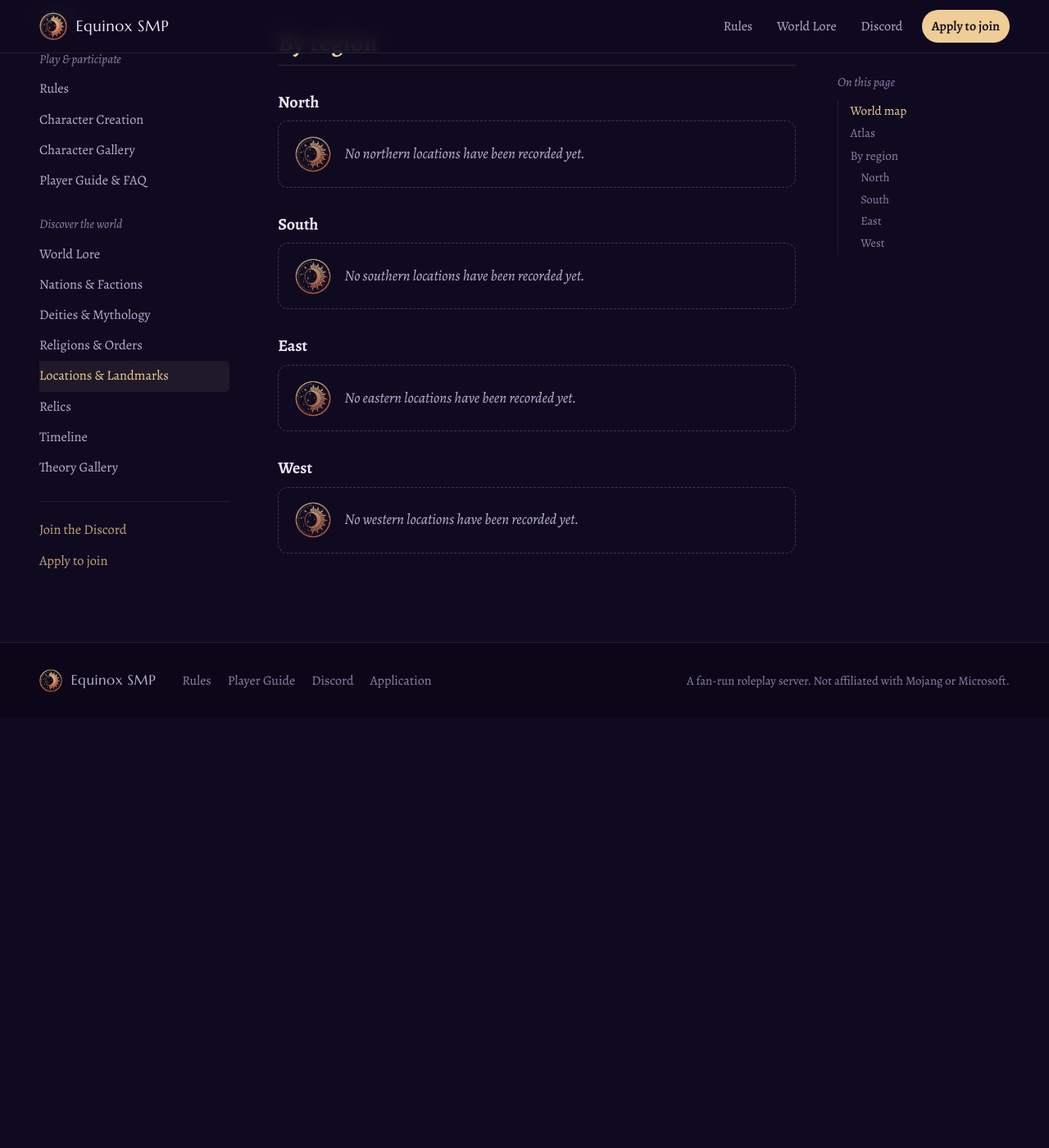
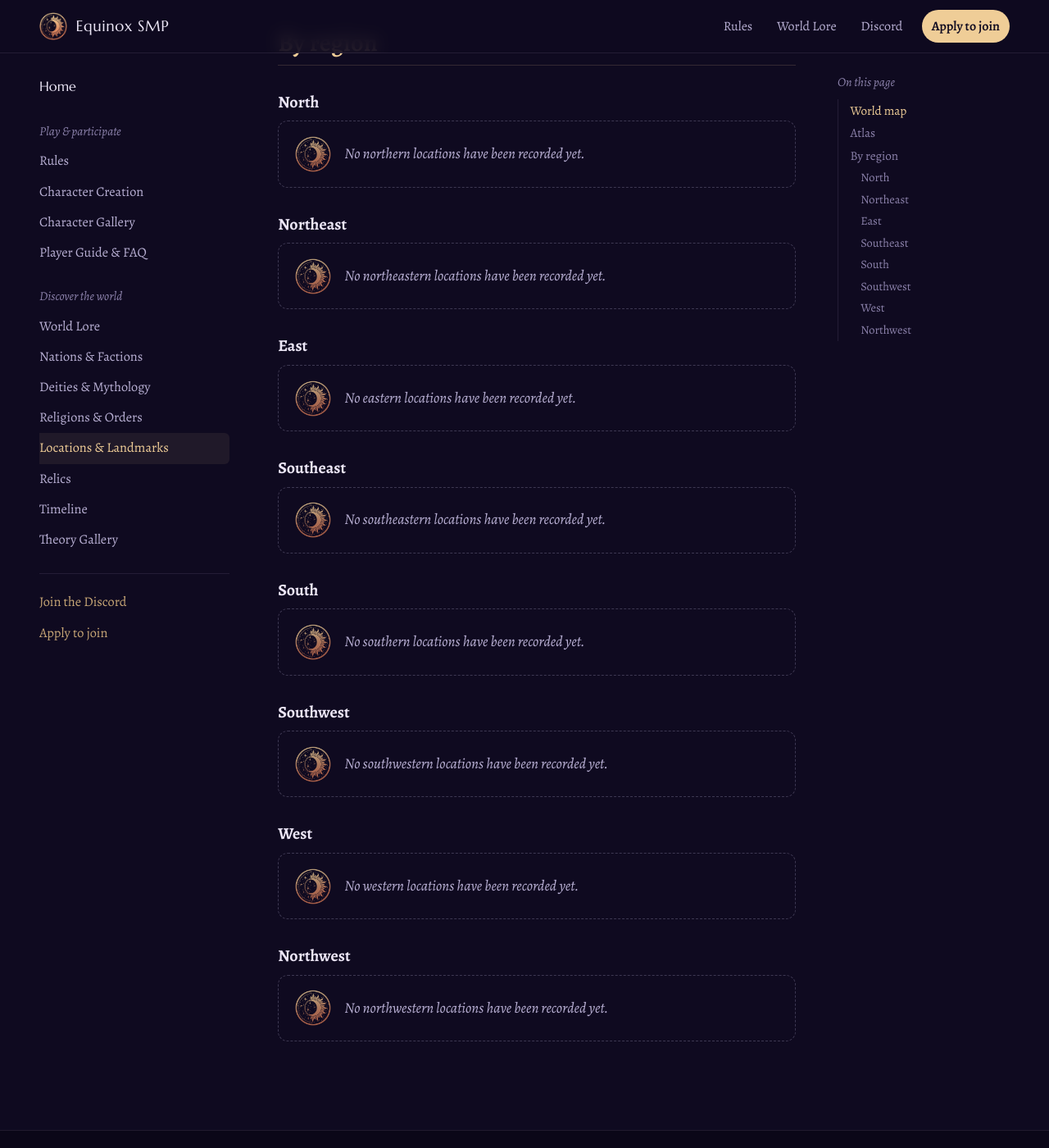
Before and after one commit to smpequinox/smpequinox.github.io, a Jekyll site: the page built from locations-and-landmarks.md, in a window 1280 px wide and 1400 px high, scrolled down 1367 px. Shown: the whole window at 82% size. Built offline with Jekyll 4.4.1, drawn with Linux system fonts in a browser that asks for light colours; before the commit the page ends 2243 px from its top, so only the background shows below that.

Commit message:
Add Northeast, Southeast, Southwest and Northwest to By region
Co-Authored-By: Claude Opus 5.5 <noreply@anthropic.com>
Claude-Session: https://claude.ai/code/session_012pD2useRZpTrTfTm1Gthrx

```diff
--- a/locations-and-landmarks.md
+++ b/locations-and-landmarks.md
@@ -15,18 +15,10 @@ map_image: "/assets/img/world-map.webp"
 
 ## By region
 
-### North
+{% assign directions = "North,Northeast,East,Southeast,South,Southwest,West,Northwest" | split: "," %}
+{% for d in directions %}
+### {{ d }}
 
-{% include entry-list.html category="locations" direction="North" message="No northern locations have been recorded yet." %}
-
-### South
-
-{% include entry-list.html category="locations" direction="South" message="No southern locations have been recorded yet." %}
-
-### East
-
-{% include entry-list.html category="locations" direction="East" message="No eastern locations have been recorded yet." %}
-
-### West
-
-{% include entry-list.html category="locations" direction="West" message="No western locations have been recorded yet." %}
+{% capture empty_msg %}No {{ d | downcase }}ern locations have been recorded yet.{% endcapture %}
+{% include entry-list.html category="locations" direction=d message=empty_msg %}
+{% endfor %}
```
Also changed, not shown: EDITING.md (+1 -1 lines), templates/location.md (+1 -1 lines).
